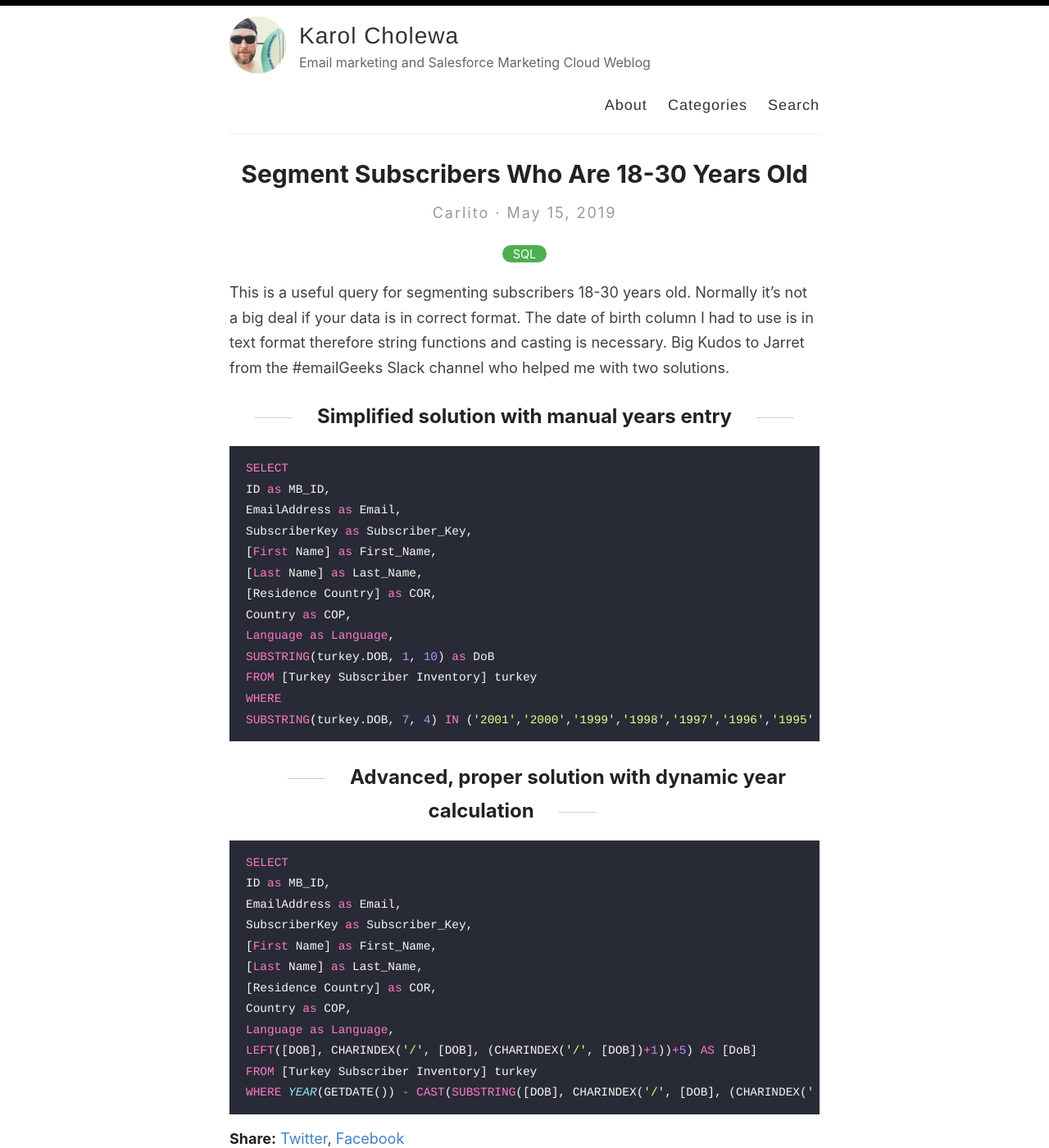
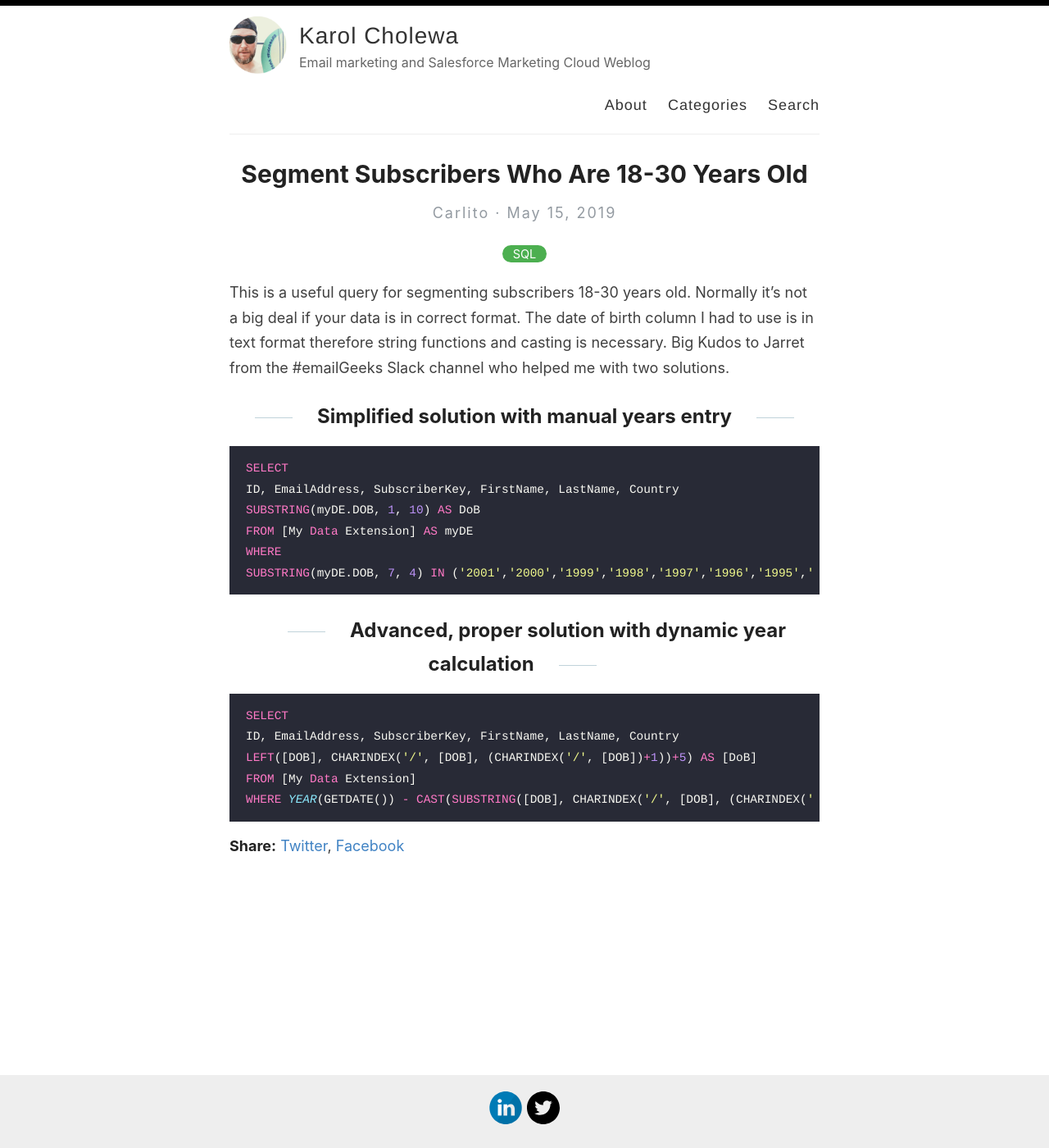
Before and after one commit to karolcholewa/blog, a Jekyll site: the page built from _posts/2019-05-15-users-18-30-years-old.md, in a window 1280 px wide and 1400 px high. Shown: the whole window at 82% size. Built offline with Jekyll 4.4.1, drawn with Linux system fonts in a browser that asks for light colours.

Commit message:
post update

````diff
--- a/_posts/2019-05-15-users-18-30-years-old.md
+++ b/_posts/2019-05-15-users-18-30-years-old.md
@@ -10,33 +10,19 @@ This is a useful query for segmenting subscribers 18-30 years old. Normally it's
 
 ```sql
 SELECT
-ID as MB_ID,
-EmailAddress as Email,
-SubscriberKey as Subscriber_Key,
-[First Name] as First_Name,
-[Last Name] as Last_Name,
-[Residence Country] as COR,
-Country as COP,
-Language as Language,
-SUBSTRING(turkey.DOB, 1, 10) as DoB
-FROM [Turkey Subscriber Inventory] turkey
+ID, EmailAddress, SubscriberKey, FirstName, LastName, Country
+SUBSTRING(myDE.DOB, 1, 10) AS DoB
+FROM [My Data Extension] AS myDE
 WHERE
-SUBSTRING(turkey.DOB, 7, 4) IN ('2001','2000','1999','1998','1997','1996','1995','1994','1993','1992','1991','1990','1989')
+SUBSTRING(myDE.DOB, 7, 4) IN ('2001','2000','1999','1998','1997','1996','1995','1994','1993','1992','1991','1990','1989')
 ```
 
 ## Advanced, proper solution with dynamic year calculation
 
 ```sql
 SELECT
-ID as MB_ID,
-EmailAddress as Email,
-SubscriberKey as Subscriber_Key,
-[First Name] as First_Name,
-[Last Name] as Last_Name,
-[Residence Country] as COR,
-Country as COP,
-Language as Language,
+ID, EmailAddress, SubscriberKey, FirstName, LastName, Country
 LEFT([DOB], CHARINDEX('/', [DOB], (CHARINDEX('/', [DOB])+1))+5) AS [DoB]
-FROM [Turkey Subscriber Inventory] turkey
+FROM [My Data Extension]
 WHERE YEAR(GETDATE()) - CAST(SUBSTRING([DOB], CHARINDEX('/', [DOB], (CHARINDEX('/', [DOB])+1))+1, 4) AS INT) BETWEEN 18 AND 30
 ```
````
